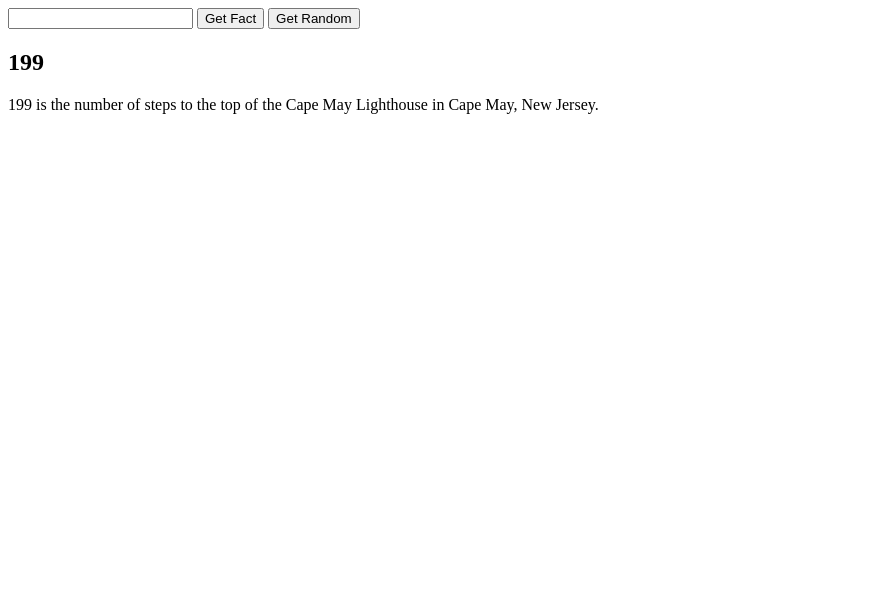
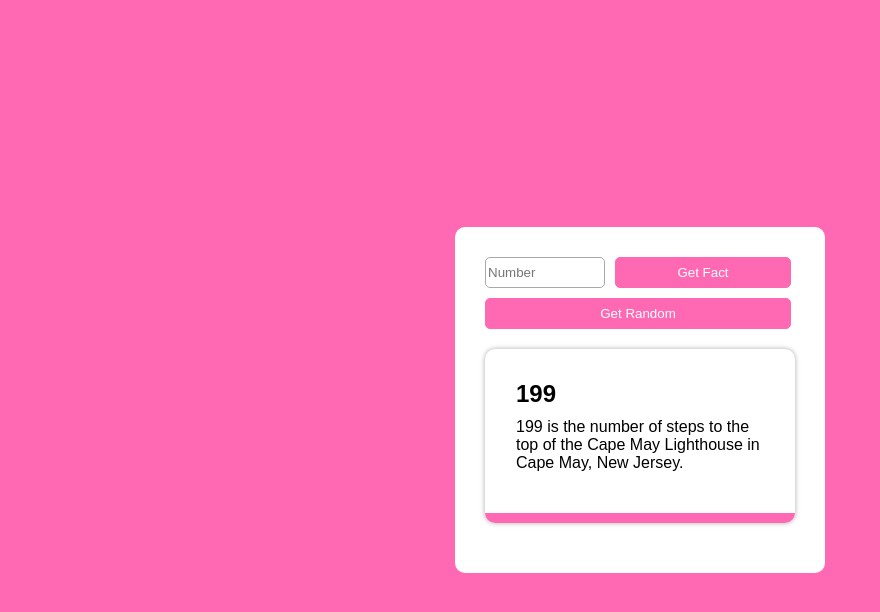
Before and after one commit to faisy227/Number-Trivia, a plain HTML site: page index.html in a window 1280 px wide. Shown: the whole page, without its empty margins (0-880 px from the left). Drawn offline with Linux system fonts and the light colour scheme; a web font is replaced by a local one.

Commit message:
added style sheet to html and finsihed style.css for the project

```diff
--- a/index.html
+++ b/index.html
@@ -4,12 +4,14 @@
     <meta charset="UTF-8">
     <meta name="viewport" content="width=device-width, initial-scale=1.0">
     <title>Number Trivia</title>
+    <link href="https://fonts.googleapis.com/css2?family=Belleza&display=swap" rel="stylesheet">
+    <link rel="stylesheet" href="style.css">
 </head>
 <body>
     <main>
         <section class="container">
             <section class="functions">
-                <input type="number" name="number" id="number">
+                <input type="number" name="number" id="number" placeholder="Number">
                 <button class="fact-button">Get Fact</button>
                 <button class="random">Get Random</button>
             </section>
--- a/style.css
+++ b/style.css
@@ -0,0 +1,63 @@
+*{
+    box-sizing: border-box;
+    margin: 0;
+    padding: 0;
+}
+body{
+    background-color: hotpink;
+}
+main{
+    height: 100vh;
+    display: grid;
+    place-content: center;
+}
+.container{
+    width: 370px;
+    background-color: white;
+    font-family: "Belleza", sans-serif;
+    padding: 30px;
+    border-radius: 10px;
+}
+.functions{
+    display: grid;
+    grid-template-columns: 120px 176px;
+    gap: 10px;
+
+}
+.functions input{
+    padding: 7px 2px;
+    border: 1px solid darkgrey;
+    border-radius: 5px;
+    outline: none;
+}
+.functions button{
+    background-color: hotpink;
+    border: 1px solid hotpink;
+    font-family: "Belleza", sans-serif;
+    outline: none;
+    border-radius: 5px;
+    color: white;
+    cursor: pointer;
+    transition: color 500ms, background-color 500ms;
+}
+.functions button:hover{
+    color: hotpink;
+    background-color: white;
+}
+.functions .fact-button{
+    padding: 7px 0;
+}
+.functions .random{
+    grid-column: span 2 ;
+    padding: 7px 0;
+}
+.number-card{
+    margin: 20px 0;
+    padding: 10%;
+    border-bottom: 10px solid hotpink;
+    border-radius: 10px;
+    box-shadow: 0px 0px 5px 0 rgba(0, 0, 0, 0.336);
+}
+.number-card p{
+    margin: 10px 0;
+}
```
